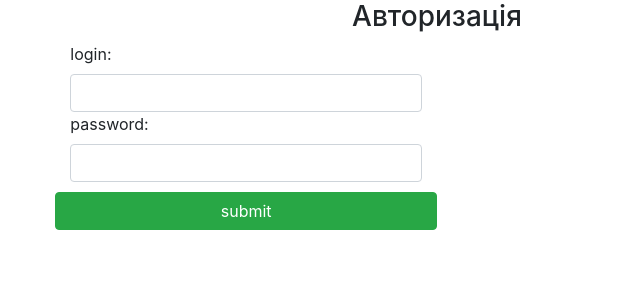
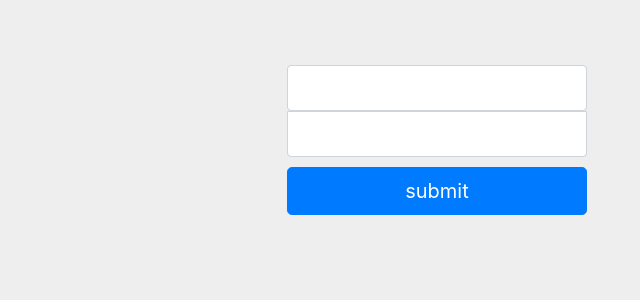
Before and after one commit to geekhub-php/CheTheatre, a Symfony app: template app/Resources/views/default/login.html.twig in a window 1280 px wide. Shown: the top 300 px of the page, without its empty margins (203-843 px from the left). Run offline with Twig, Linux system fonts and the light colour scheme; the template is opened without the code that fills it, so the values that code supplies are empty; form fields are guessed from the names that the template uses; some libraries are stand-ins or nearby versions.

Commit message:
add sing style and update template ticket: https://app.asana.com/0/25002076043610/29278146417214

```diff
--- a/app/Resources/views/default/login.html.twig
+++ b/app/Resources/views/default/login.html.twig
@@ -1,49 +1,39 @@
-<!Doctype html>
-<html>
-    <head>
-        <link href="{{ asset('bundles/sonataadmin/vendor/bootstrap/dist/css/bootstrap.min.css') }}" rel="stylesheet">
-        <link href="{{ asset('bundles/app/css/bootstrap3-wysihtml5.min.css') }}" rel="stylesheet">
-        <link href="{{ asset('/bundles/sonataadmin/vendor/AdminLTE/css/AdminLTE.css') }}" rel="stylesheet">
-    </head>
+<!DOCTYPE html>
+<html lang="en">
+<head>
+    <meta charset="utf-8">
+    <meta http-equiv="X-UA-Compatible" content="IE=edge">
+    <meta name="viewport" content="width=device-width, initial-scale=1">
+    <!-- The above 3 meta tags *must* come first in the head; any other head content must come *after* these tags -->
+    <meta name="description" content="">
+    <meta name="author" content="">
+    <link rel="icon" href="../../favicon.ico">
 
-    <body>
+    <title>{{ sing_in_title|trans }}</title>
 
-        <div class="container col-lg-8 col-lg-offset-3">
-            <div class="col-lg-12">
-                <h3 class="text-center">Авторизація</h3>
-            </div>
+    <link href="{{ asset('bundles/sonataadmin/vendor/bootstrap/dist/css/bootstrap.min.css') }}" rel="stylesheet">
+    <link href="{{ asset('bundles/app/css/signin.css') }}" rel="stylesheet">
+</head>
 
-            {% if error %}
-                <div>{{ error.message }}</div>
-            {% endif %}
+<body>
 
-            <div class="col-lg-12 thumbnail">
-                <form action="{{ path('login_check') }}" method="POST">
-                    <div class="col-lg-12">
-                        <div class="col-lg-6">
-                            <label for="username">{{ 'login'|trans }}:</label>
-                        </div>
+<div class="container">
 
-                        <div class="col-lg-6">
-                            {{ form_widget(form._username) }}
-                        </div>
-                    </div>
+    <form class="form-signin">
+        <h2 class="form-signin-heading">{{ sing_in_message|trans }}</h2>
+        <label for="username" class="sr-only">{{ 'login'|trans }}:</label>
+        {{ form_widget(form._username) }}
 
-                    <div class="col-lg-12">
-                        <div class="col-lg-6">
-                            <label for="password">{{ 'password'|trans }}:</label>
-                        </div>
+        <label for="password" class="sr-only">{{ 'password'|trans }}:</label>
+        {{ form_widget(form._password) }}
 
-                        <div class="col-lg-6">
-                            {{ form_widget(form._password) }}
-                        </div>
-                    </div>
+        <button class="btn btn-lg btn-primary btn-block" type="submit">{{ 'submit'|trans }}</button>
+    </form>
 
-                    <div class="col-lg-12">
-                        <button type="submit" class="btn btn-success col-lg-offset-3 col-lg-6" name="btnSubmit">{{ 'submit'|trans }}</button>
-                    </div>
-                </form>
-            </div>
-        </div>
-    </body>
+</div> <!-- /container -->
+
+
+<!-- IE10 viewport hack for Surface/desktop Windows 8 bug -->
+<script src="../../assets/js/ie10-viewport-bug-workaround.js"></script>
+</body>
 </html>
--- /dev/null
+++ b/src/AppBundle/Resources/public/css/signin.css
@@ -0,0 +1,40 @@
+body {
+    padding-top: 40px;
+    padding-bottom: 40px;
+    background-color: #eee;
+}
+
+.form-signin {
+    max-width: 330px;
+    padding: 15px;
+    margin: 0 auto;
+}
+.form-signin .form-signin-heading,
+.form-signin .checkbox {
+    margin-bottom: 10px;
+}
+.form-signin .checkbox {
+    font-weight: normal;
+}
+.form-signin .form-control {
+    position: relative;
+    height: auto;
+    -webkit-box-sizing: border-box;
+    -moz-box-sizing: border-box;
+    box-sizing: border-box;
+    padding: 10px;
+    font-size: 16px;
+}
+.form-signin .form-control:focus {
+    z-index: 2;
+}
+.form-signin input[type="email"] {
+    margin-bottom: -1px;
+    border-bottom-right-radius: 0;
+    border-bottom-left-radius: 0;
+}
+.form-signin input[type="password"] {
+    margin-bottom: 10px;
+    border-top-left-radius: 0;
+    border-top-right-radius: 0;
+}
```
